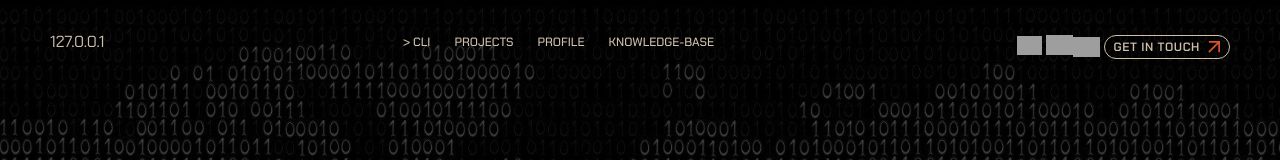
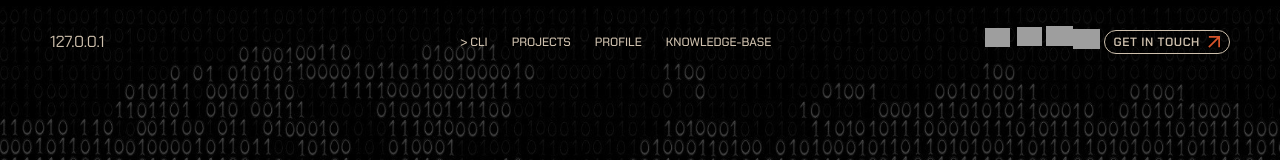
Before and after one commit to deepraj21/portfolio, a plain HTML site: page index.html in a window 1280 px wide. Shown: the top 160 px of the page. Drawn offline with Linux system fonts and the light colour scheme; grey boxes are pictures that could not be loaded; a web font is replaced by a local one.

Commit message:
feat: improve page layout and add social media icons

```diff
--- a/index.html
+++ b/index.html
@@ -36,6 +36,8 @@
             .main-first__hero-text {
                 margin-left: 0;
             }
+
+
         }
     </style>
 </head>
@@ -50,7 +52,7 @@
                     <p style="color:#cec0ad;">127.0.0.1</p>
                 </a>
             </div>
-            <div class="header__menu">
+            <div class="header__menu" style="margin-left: 12.5%;">
                 <a class="header__menu-link" href="#home">> CLI</a>
                 <a class="header__menu-link" href="#repos">Projects</a>
                 <a class="header__menu-link" href="#profile">Profile</a>
@@ -58,12 +60,22 @@
                 <div style="flex-grow: 1;"></div>
 
             </div>
-            <div class="header__button-wrapper" style="align-items: center;">
+            <div class="header__button-wrapper">
+                <a href="mailto:deepraj21.bera@gmail.com" style="margin-left: 5px; margin-right: 3px; margin-top: -2px;"><img
+                        src="https://static.vecteezy.com/system/resources/previews/020/964/377/original/gmail-mail-icon-for-web-design-free-png.png"
+                        width="25px" alt=""></a>
+                <a href="https://www.linkedin.com/in/deepraj-bera-b64996231/"
+                    style="margin-top: -3px; margin-right: 4px; margin-left: 4px;"><img
+                        src="https://cdn1.iconfinder.com/data/icons/somacro___dpi_social_media_icons_by_vervex-dfjq/500/linkedin.png"
+                        alt="" width="25px"></a>
+                <a href="https://github.com/deepraj21" style="margin-top: -4px;"><img
+                        src="https://upload.wikimedia.org/wikipedia/commons/thumb/a/ae/Github-desktop-logo-symbol.svg/2048px-Github-desktop-logo-symbol.svg.png"
+                        alt="" width="27px"></a>
+                <a href="https://leetcode.com/user6281Sd/" style="margin-right: 4px; margin-top: -1px;"><img
+                        src="https://upload.wikimedia.org/wikipedia/commons/8/8e/LeetCode_Logo_1.png" alt="" width="27px"></a>
                 <button class="header__button header__button--mobile" onclick="showMobileMenu()">MENU</button>
                 <button class="header__button header__button--close" onclick="showMobileMenu()">CLOSE</button>
-                <a href="https://www.linkedin.com/in/deepraj-bera-b64996231/" style="margin-top: 3px; margin-right: 4px; margin-left: 4px;"><img src="https://cdn1.iconfinder.com/data/icons/somacro___dpi_social_media_icons_by_vervex-dfjq/500/linkedin.png" alt="" width="25px"></a>
-                <a href="https://github.com/deepraj21" style="margin-top: 3px;"><img src="https://upload.wikimedia.org/wikipedia/commons/thumb/a/ae/Github-desktop-logo-symbol.svg/2048px-Github-desktop-logo-symbol.svg.png" alt="" width="27px"></a>
-                <a href="https://leetcode.com/user6281Sd/" style="margin-right: 4px; margin-top: 7px;"><img src="https://upload.wikimedia.org/wikipedia/commons/8/8e/LeetCode_Logo_1.png" alt="" width="27px"></a>
+
                 <a class="header__button header__button--desktop" href="mailto:deepraj21.bera@gmail.com">GET IN
                     TOUCH</a>
             </div>
--- a/js/common.js
+++ b/js/common.js
@@ -4,6 +4,8 @@
         if (direction === 2 && curScroll > 92) { //replace 92 with the height of your header in px
             header.classList.add('hide');
             prevDirection = direction;
+            // Close the menu when scrolling down
+            closeMobileMenu();
         } else if (direction === 1) {
             header.classList.remove('hide');
             prevDirection = direction;
@@ -50,6 +52,14 @@ function showMobileMenu() {
     siteHeader.classList.toggle("header-mobile");
 }
 
+// Close the mobile menu
+function closeMobileMenu() {
+    const siteHeader = document.getElementById('site-header')
+    siteHeader.classList.remove("header-mobile");
+}
+
+
+
 console.log(
 `
 ██████╗ ███████╗███████╗██████╗ ██████╗  █████╗      ██╗
```
